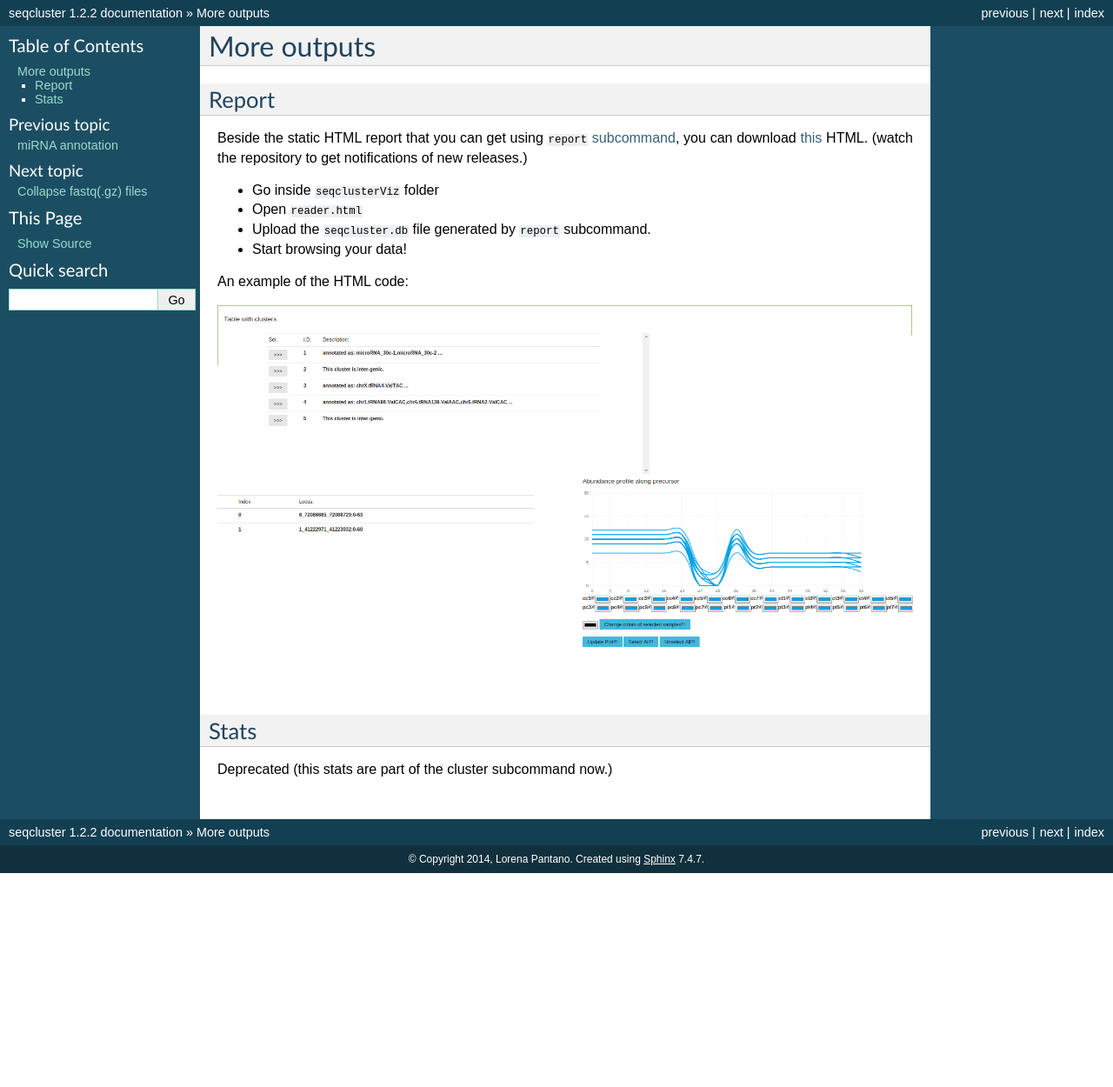
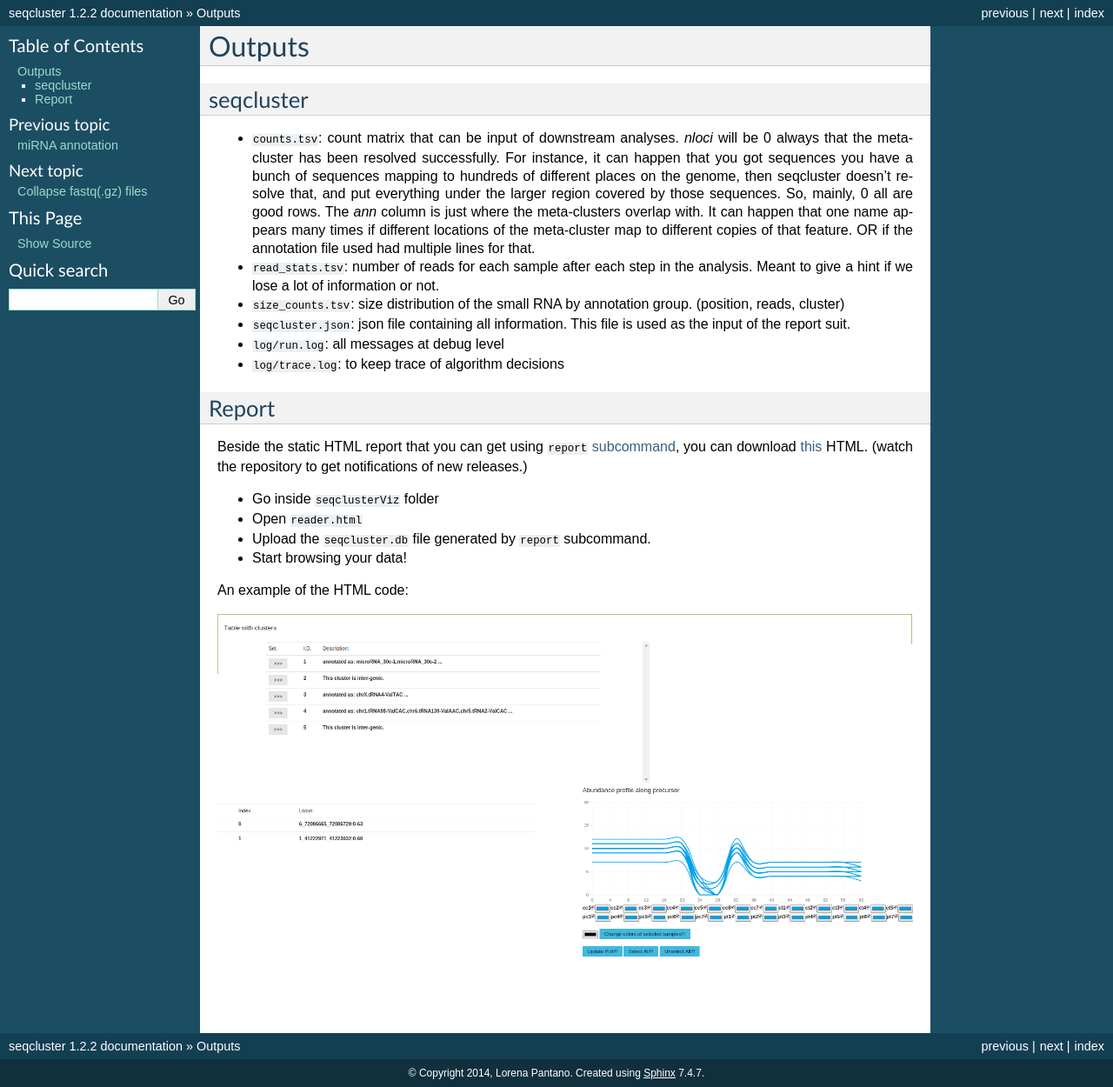
Before and after one commit to lpantano/seqcluster, a Sphinx documentation site: the page built from doc/source/more_outputs.rst, in a window 1280 px wide. Shown: the whole page at 87% size. Built offline with Sphinx 7.4.7, drawn with Linux system fonts in a browser that asks for light colours; before the commit the page ends 1004 px from its top, so only the background shows below that.

Commit message:
Add seqcluster output information

```diff
--- a/doc/source/more_outputs.rst
+++ b/doc/source/more_outputs.rst
@@ -2,11 +2,22 @@
 
 
 ***************
-More outputs
+Outputs
 ***************
 
+seqcluster
+==========
+
+* ``counts.tsv``: count matrix that can be input of downstream analyses. `nloci` will be 0 always that the meta-cluster has been resolved successfully. For instance, it can happen that you got sequences you have a bunch of sequences mapping to hundreds of different places on the genome, then seqcluster doesn’t resolve that, and put everything under the larger region covered by those sequences. So, mainly, 0 all are good rows. The `ann` column is just where the meta-clusters overlap with. It can happen that one name appears many times if different locations of the meta-cluster map to different copies of that feature. OR if the annotation file used had multiple lines for that.
+* ``read_stats.tsv``: number of reads for each sample after each step in the analysis. Meant to give a hint if we lose a lot of information or not.
+* ``size_counts.tsv``: size distribution of the small RNA by annotation group. (position, reads, cluster)
+* ``seqcluster.json``: json file containing all information. This file is used as the input of the report suit.
+* ``log/run.log``: all messages at debug level
+* ``log/trace.log``: to keep trace of algorithm decisions
+
+
 Report
-========
+======
 
 Beside the static HTML report that you can get using ``report`` `subcommand <http://seqcluster.readthedocs.org/getting_started.html#report>`_, you can download `this <https://github.com/lpantano/seqclusterViz/archive/master.zip>`_ HTML. (watch the repository to get notifications of new releases.)
 
@@ -18,9 +29,3 @@ Beside the static HTML report that you can get using ``report`` `subcommand <htt
 An example of the HTML code:
 
 .. image:: seqclusterViz_example.png
-
-
-Stats
-========
-
-Deprecated (this stats are part of the cluster subcommand now.)
```
